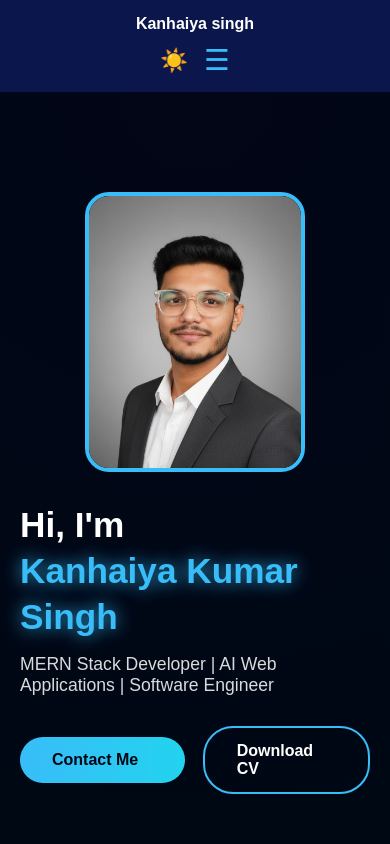
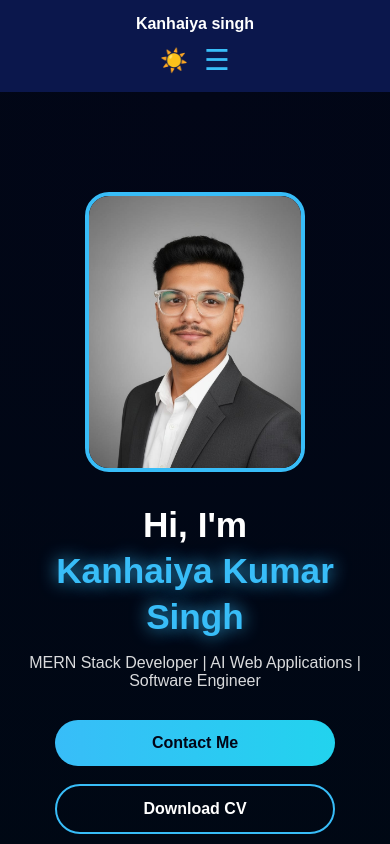
Before and after one commit to KANHAIYASINGH337/portfolio, a React (Create React App) app: page / in a window 390 px wide. Shown: the top 844 px of the page. Built offline with nearby package versions, Linux system fonts and the light colour scheme.

Commit message:
fix hero mobile responsiveness and button layout

```diff
--- a/src/App.css
+++ b/src/App.css
@@ -505,36 +505,48 @@ body{font-family:"Poppins",sans-serif}
     flex-direction:column;
     gap:30px;
     padding:100px 20px 50px;
-  }
-
-  .hero-title{
-    font-size:1.9rem;
-    line-height:1.3;
+    text-align:center;
   }
 
   .hero-left{
     order:2;
+    width:100%;
   }
 
   .hero-right{
     order:1;
   }
 
-  .profile-ring{
-    width:220px;
-    height:280px;
-    margin:0 auto;
+  .hero-title{
+    font-size:2.2rem;
+    line-height:1.3;
   }
-
 .hero-buttons{
   flex-direction:column;
+  align-items:center;
   width:100%;
+  gap:15px;
 }
 
 .hero-buttons a{
   width:100%;
   max-width:280px;
-    margin:auto;
+  white-space:nowrap;
+}
+
+  .hero-title span{
+    display:block;
+    word-break:break-word;
+  }
+
+  .subtitle{
+    font-size:1rem;
+  }
+
+  .profile-ring{
+    width:220px;
+    height:280px;
+    margin:0 auto;
   }
 }
 /* ===== HERO BUTTON CENTER FIX ===== */
@@ -543,10 +555,6 @@ body{font-family:"Poppins",sans-serif}
   justify-content:center;   /* 👈 CENTER BUTTONS */
   gap:18px;
 }
-.hero-buttons{
-  flex-direction:row;
-}
-
 
 
 
```
Lines whose indentation alone changed are shown as unchanged.
